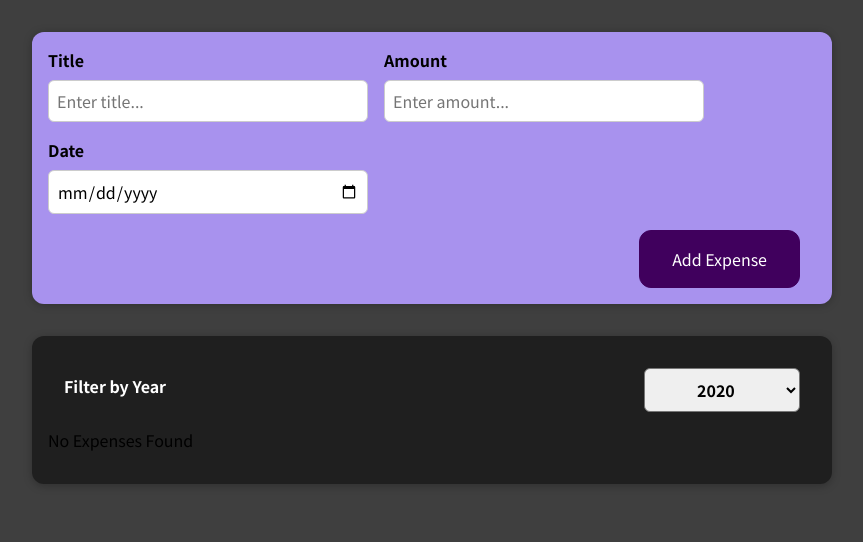
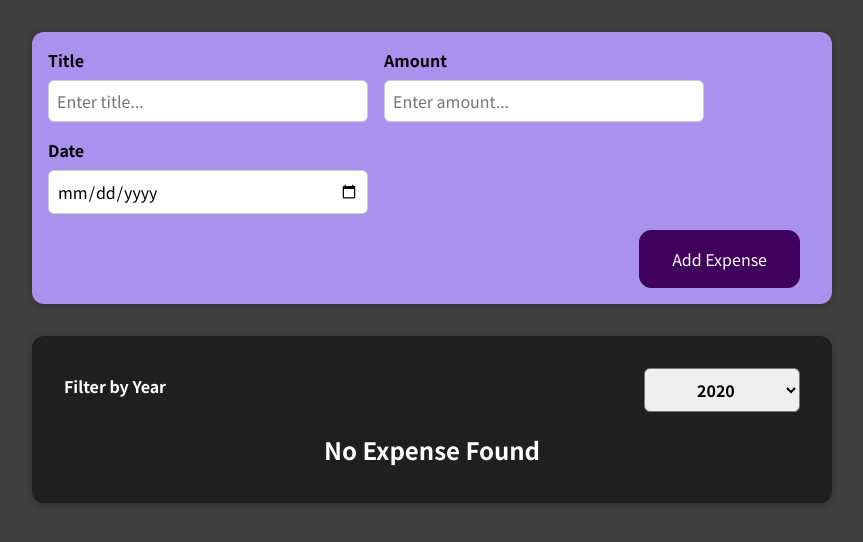
Before and after one commit to daniyalzafarm/react-expense-tracker, a React (Create React App) app: page / in a window 1280 px wide. Shown: the top 542 px of the page, without its empty margins (208-1071 px from the left). Built offline with nearby package versions, Linux system fonts and the light colour scheme.

Commit message:
Move Expenses List to a New Component

```diff
--- a/src/components/Expenses/Expenses.js
+++ b/src/components/Expenses/Expenses.js
@@ -1,8 +1,8 @@
 import React, { useState } from "react";
 import Card from "../UI/Card";
-import ExpenseItem from "./ExpenseItem";
 import "./Expenses.css";
 import ExpensesFilter from "./ExpensesFilter";
+import ExpensesList from "./ExpensesList";
 
 function Expenses({ expenses }) {
   const [filteredYear, setFilteredYear] = useState(2020);
@@ -15,31 +15,33 @@
     return expense.date.getFullYear().toString() === filteredYear;
   });
 
-  let expensesContent = <p>No Expenses Found</p>;
+  /*  ---- Shifted to New Component <ExpensesList /> ---- */
+  // let expensesContent = <p>No Expenses Found</p>;
 
-  if (filteredExpenses.length > 0) {
-    {
-      expensesContent = filteredExpenses.map((expense) => (
-        <ExpenseItem
-          key={expense.id}
-          title={expense.title}
-          amount={expense.amount}
-          date={expense.date}
-        />
-      ));
-    }
-  }
+  // if (filteredExpenses.length > 0) {
+  //   {
+  //     expensesContent = filteredExpenses.map((expense) => (
+  //       <ExpenseItem
+  //         key={expense.id}
+  //         title={expense.title}
+  //         amount={expense.amount}
+  //         date={expense.date}
+  //       />
+  //     ));
+  //   }
+  // }
   return (
     <Card className="expenses">
       <ExpensesFilter
         selected={filteredYear}
         onChangeFilter={filterChangeHandler}
       />
+      <ExpensesList expenses={filteredExpenses} />
 
-      {/* Use to Display Filtered Items of an array */}
-      {expensesContent}
+      {/* ---- Use to Display Filtered Items of an array ---- */}
+      {/* {expensesContent} */}
 
-      {/* Used to Display Filtered Items of an array */}
+      {/* ---- Used to Display Filtered Items of an array ---- */}
       {/* {filteredExpenses.length === 0 && <p>No Expenses Found</p>}
       {filteredExpenses.length > 0 &&
         filteredExpenses.map((expense) => (
@@ -51,7 +53,7 @@
           />
         ))} */}
 
-      {/* Used to Display All Items in an array */}
+      {/* ---- Used to Display All Items in an array ---- */}
       {/* {expenses.map((expense) => (
         <ExpenseItem
           key={expense.id}
@@ -61,7 +63,7 @@
         />
       ))} */}
 
-      {/* Used to Display Individual Items */}
+      {/* ---- Used to Display Individual Items ---- */}
       {/* <ExpenseItem
         title={expenses[1].title}
         amount={expenses[1].amount}
--- /dev/null
+++ b/src/components/Expenses/ExpensesList.css
@@ -0,0 +1,9 @@
+.expenses-list {
+  list-style: none;
+  padding: 0;
+}
+
+.expenses-list__fallback {
+  color: white;
+  text-align: center;
+}
--- /dev/null
+++ b/src/components/Expenses/ExpensesList.js
@@ -0,0 +1,23 @@
+import React from "react";
+import ExpenseItem from "./ExpenseItem";
+import "./ExpensesList.css";
+
+const ExpensesList = (props) => {
+  if (props.expenses.length === 0) {
+    return <h2 className="expenses-list__fallback">No Expense Found</h2>;
+  }
+  return (
+    <ul className="expenses-list">
+      {props.expenses.map((expense) => (
+        <ExpenseItem
+          key={expense.id}
+          title={expense.title}
+          amount={expense.amount}
+          date={expense.date}
+        />
+      ))}
+    </ul>
+  );
+};
+
+export default ExpensesList;
```
